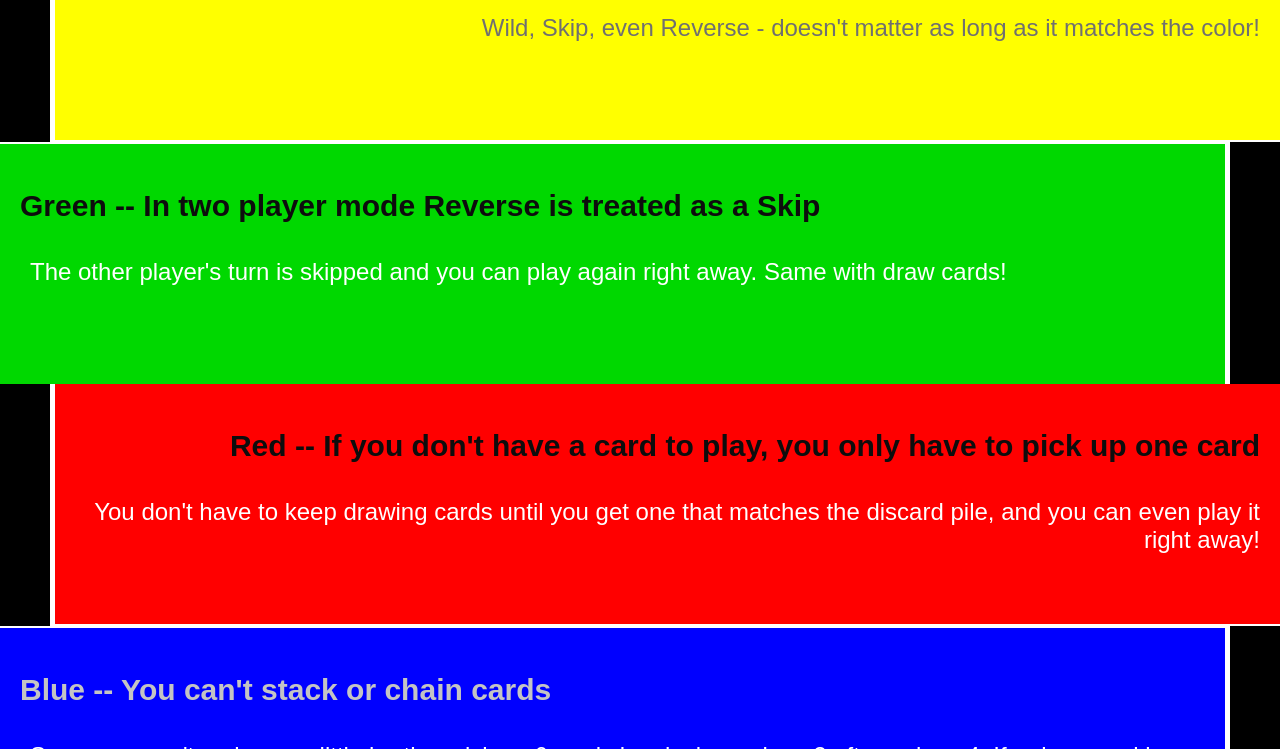
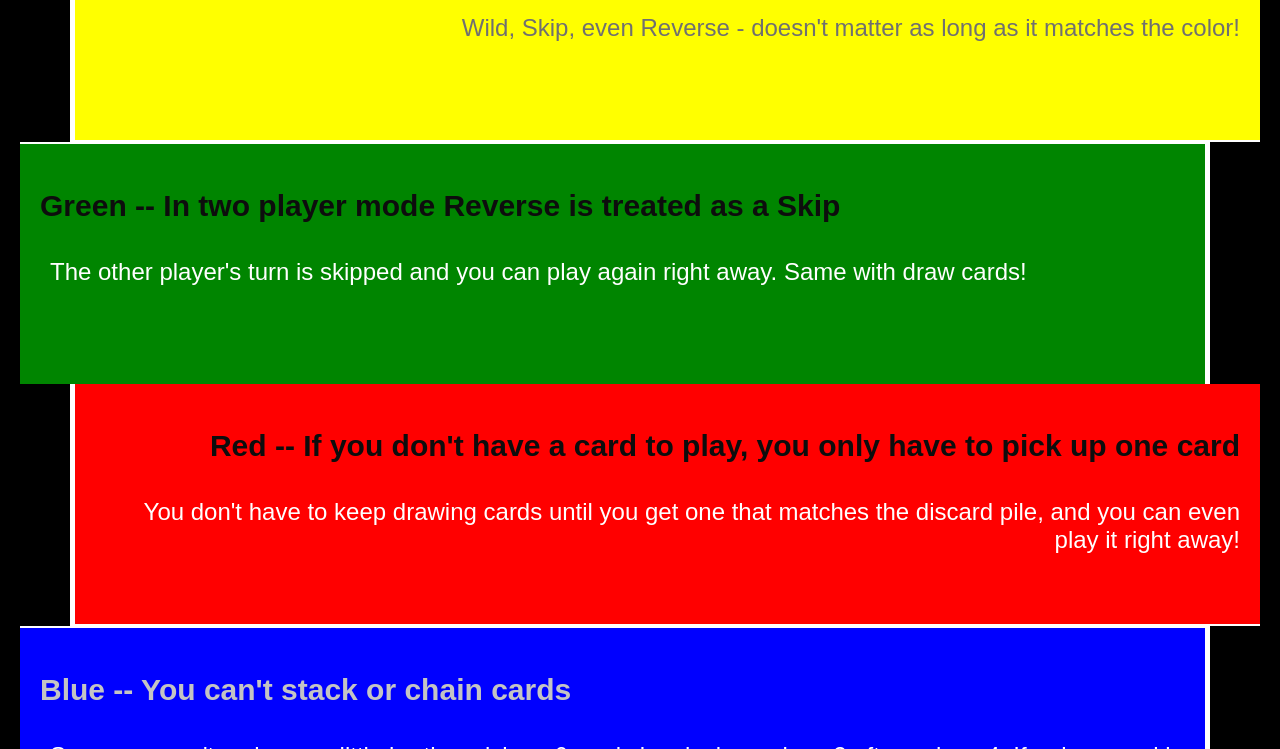
Before and after one commit to JaneGitHub05/wk3, a plain HTML site: page basic_styling.html in a window 1280 px wide. Shown: the part 719-1468 px from the top of the page. Drawn offline with Linux system fonts and the light colour scheme.

Commit message:
Fixed style.css

```diff
--- a/css/style.css
+++ b/css/style.css
@@ -2,7 +2,7 @@ body {
     font-family: Arial, Verdana;
     color: #FFFFFF;
     background-color: #000000;
-    margin: 20px 0;
+    margin: 20px 20px 0px;
 }
 
 h1 {
@@ -25,13 +25,13 @@ img {
     width: 250px;
     display: block;
     margin: 0 auto;
-    border: 10px dashed white;
+    border: 10px dashed #FFFFFF;
 }
 
 div {
     min-height: 200px;
     padding: 20px;
-    border: 3px solid white;
+    border: 3px solid #FFFFFF;
 }
 
 .introduction {
@@ -70,7 +70,7 @@ div {
 }
 
 .green {
-    background-color: #00D800;
+    background-color: #008500;
     text-align: left;
     margin-right: 50px;
     border-width: 2px 5px 0px 0px;
```
